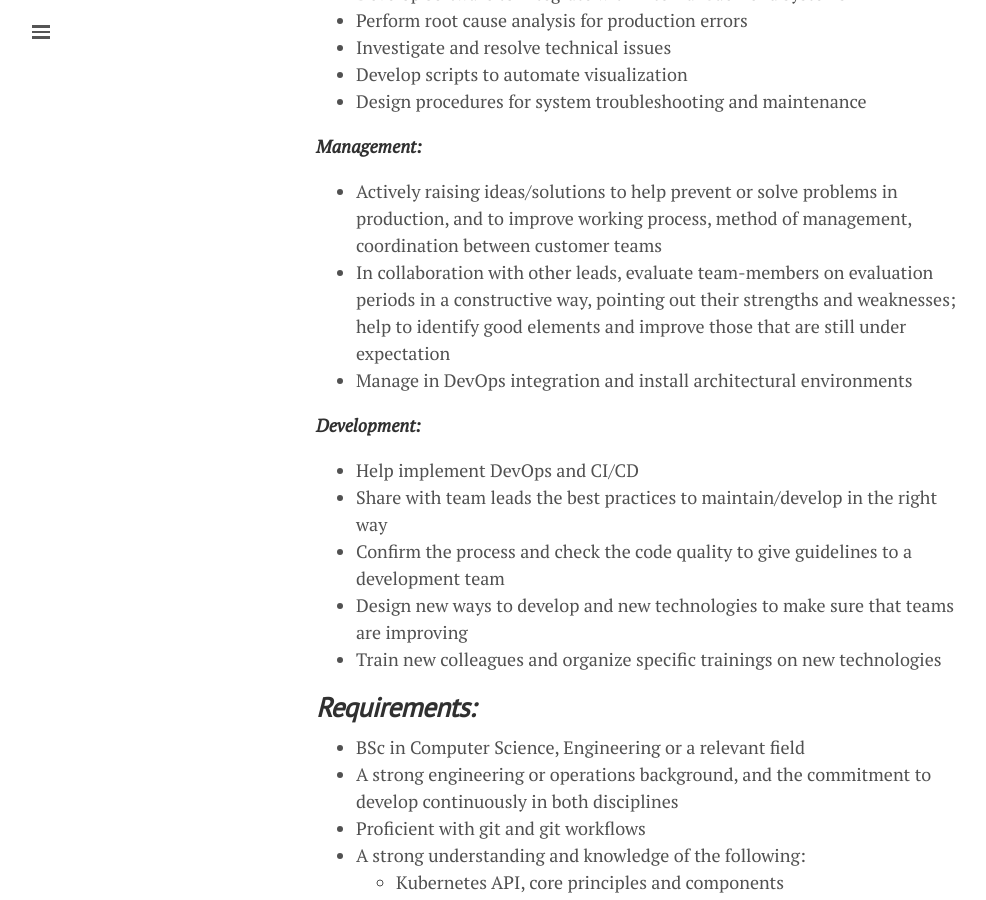
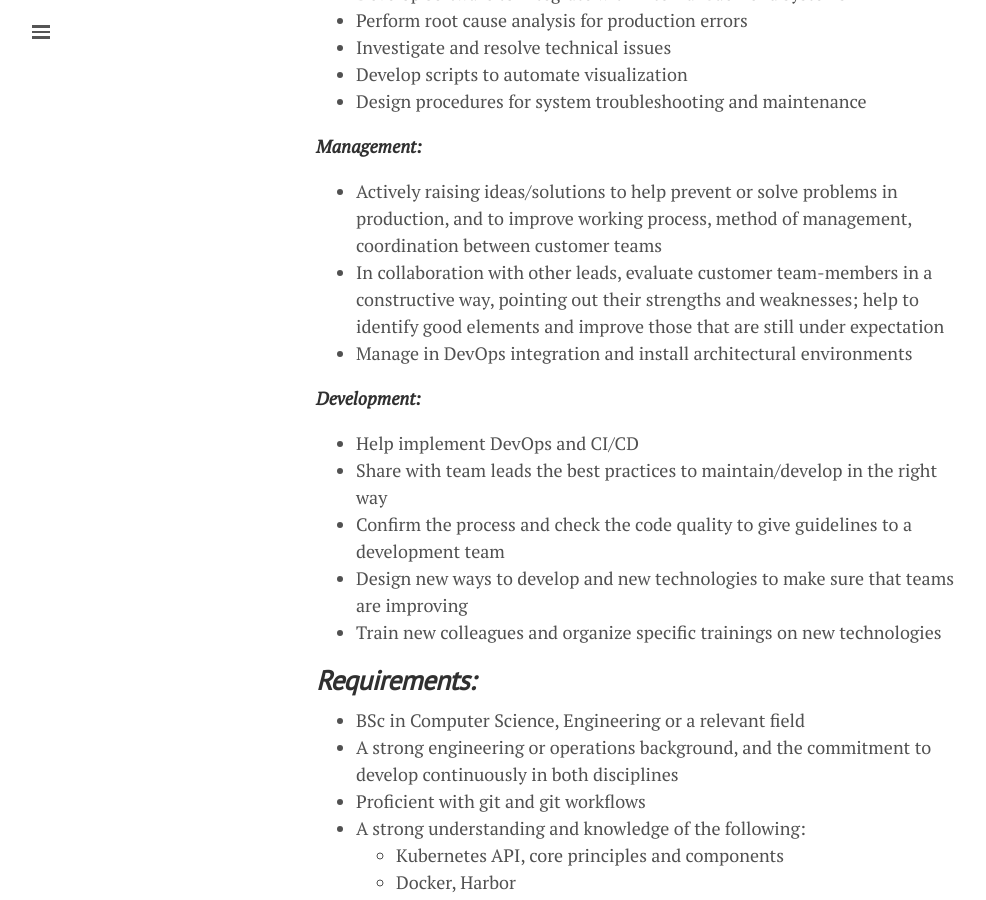
Before and after one commit to lgeurts/lgeurts.github.io, a Jekyll site: the page built from APPLICATION_FORM.md, in a window 1280 px wide and 900 px high, scrolled down 937 px. Shown: the whole window, without its empty margins (0-986 px from the left). Built offline with Jekyll 4.4.1, drawn with Linux system fonts in a browser that asks for light colours; nearby versions of some CDN libraries; our own code applies the rules of GitHub Pages for plain Markdown files.

Commit message:
Update APPLICATION_FORM.md

```diff
--- a/APPLICATION_FORM.md
+++ b/APPLICATION_FORM.md
@@ -27,7 +27,7 @@
 
 ***Management:***
 - Actively raising ideas/solutions to help prevent or solve problems in production, and to improve working process, method of management, coordination between customer teams
-- In collaboration with other leads, evaluate team-members on evaluation periods in a constructive way, pointing out their strengths and weaknesses; help to identify good elements and improve those that are still under expectation
+- In collaboration with other leads, evaluate customer team-members in a constructive way, pointing out their strengths and weaknesses; help to identify good elements and improve those that are still under expectation
 - Manage in DevOps integration and install architectural environments
 
 ***Development:***
```
